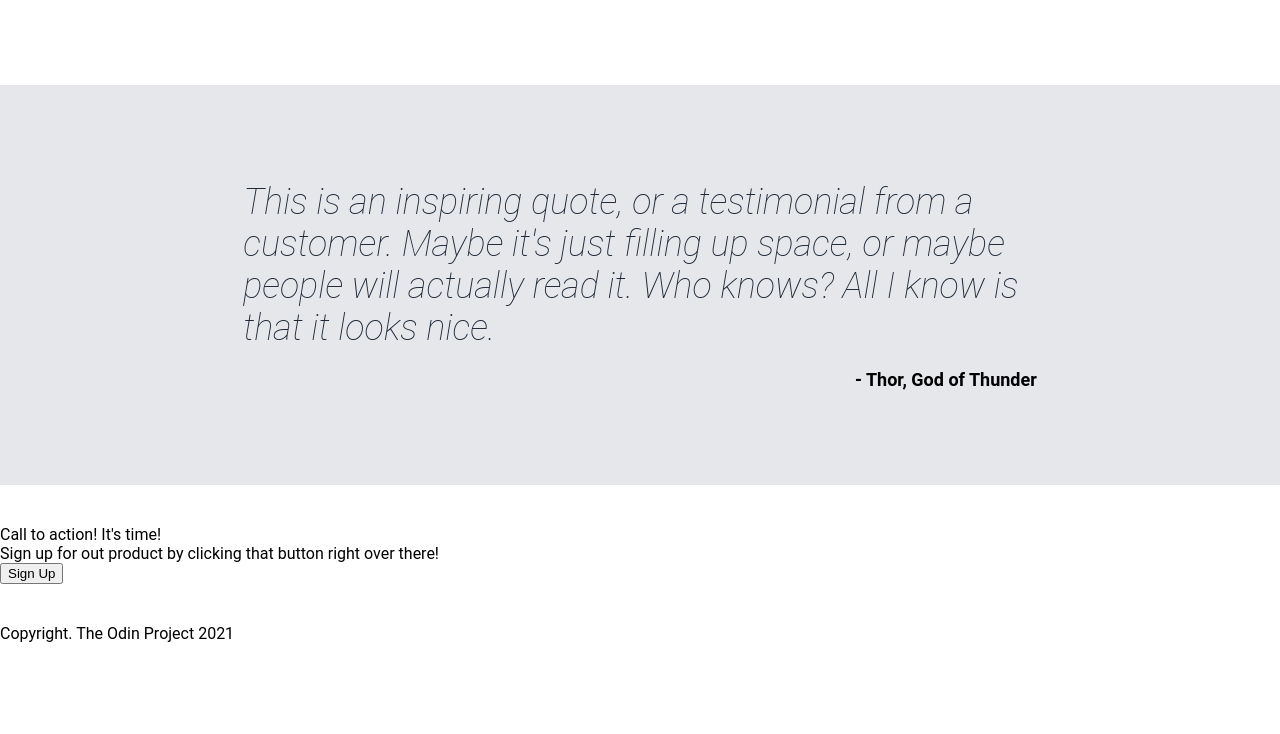
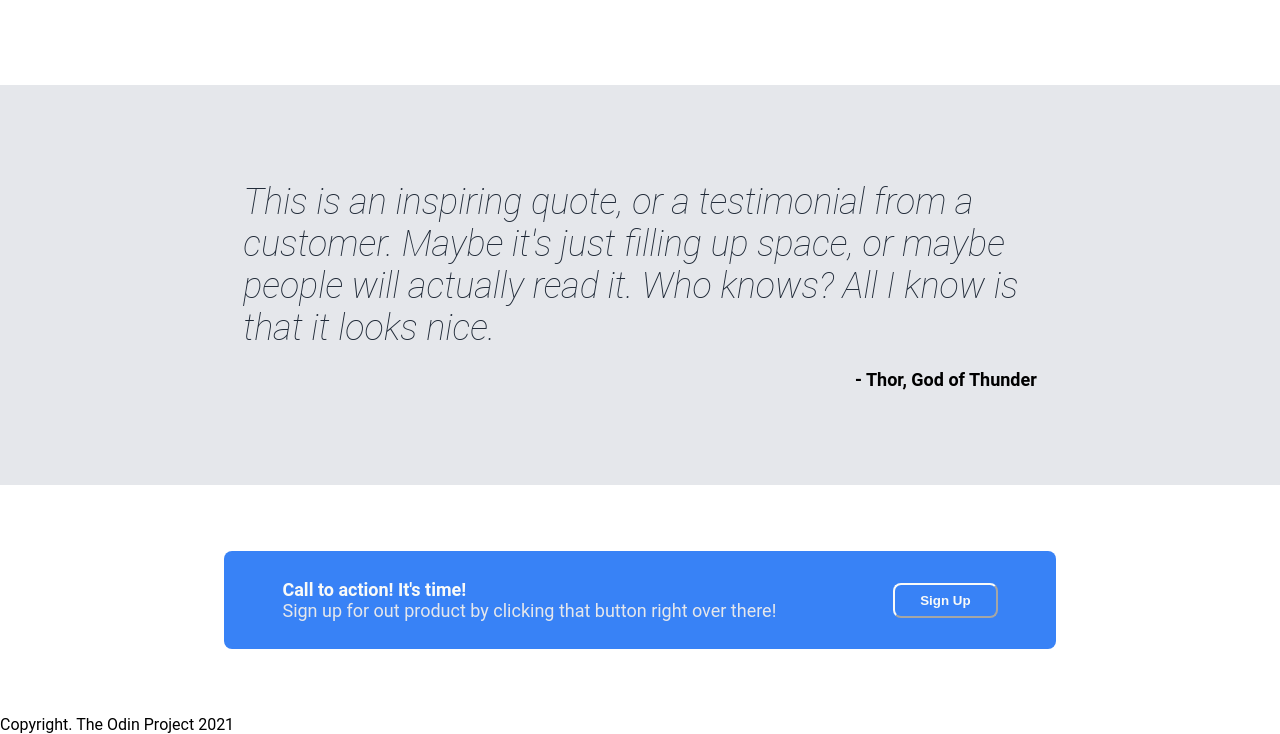
Before and after one commit to salaga-py2021/odin-landing-page, a plain HTML site: page index.html in a window 1280 px wide. Shown: the part 862-1596 px from the top of the page. Before the commit the page ends 1505 px from the top, so only its background shows below. Drawn offline with Linux system fonts and the light colour scheme.

Commit message:
Add styling for call to action

```diff
--- a/index.html
+++ b/index.html
@@ -61,9 +61,13 @@
     </div>
 
     <div class = "call-to-action">
-        <div class="call-main-text"> Call to action! It's time! </div>
-        <div class="call-secondary-text"> Sign up for out product by clicking that button right over there!</div>
-        <button> Sign Up </button>
+        <div class = inside-call>
+            <div class = 'left-call'>
+                <div class="call-main-text"> Call to action! It's time! </div>
+                <div class="call-secondary-text"> Sign up for out product by clicking that button right over there!</div>
+            </div>
+            <button> Sign Up </button>
+        </div>
     </div>
 
     <div class = "footer">
--- a/styles.css
+++ b/styles.css
@@ -22,6 +22,7 @@ body {
     color: #f9faf8;
 }
 
+.call-secondary-text,
 .hero-secondary-text,
 .header-link-text {
     font-size: 18px;
@@ -65,6 +66,7 @@ ul {
     height: auto;
 }
 
+.call-to-action button,
 .hero-button {
     padding: 8px 25px;
     background-color: #3882f6;
@@ -141,3 +143,30 @@ img {
     font-weight: bold;
     color: black;
 }
+
+.call-to-action {
+    height: 150px;
+    display: flex;
+    justify-content: center;
+    align-items: center;
+}
+
+.inside-call {
+    display: flex;
+    background-color: #3882f6;
+    justify-content: space-around;
+    align-items: center;
+    height: 65%;
+    width: 65%;
+    border-radius: 8px;
+}
+
+.call-main-text {
+    font-size: 18px;
+    color: #f9faf8;
+    font-weight: bold;
+}
+
+.call-to-action button {
+    border-color: #f9faf8;
+}
```
